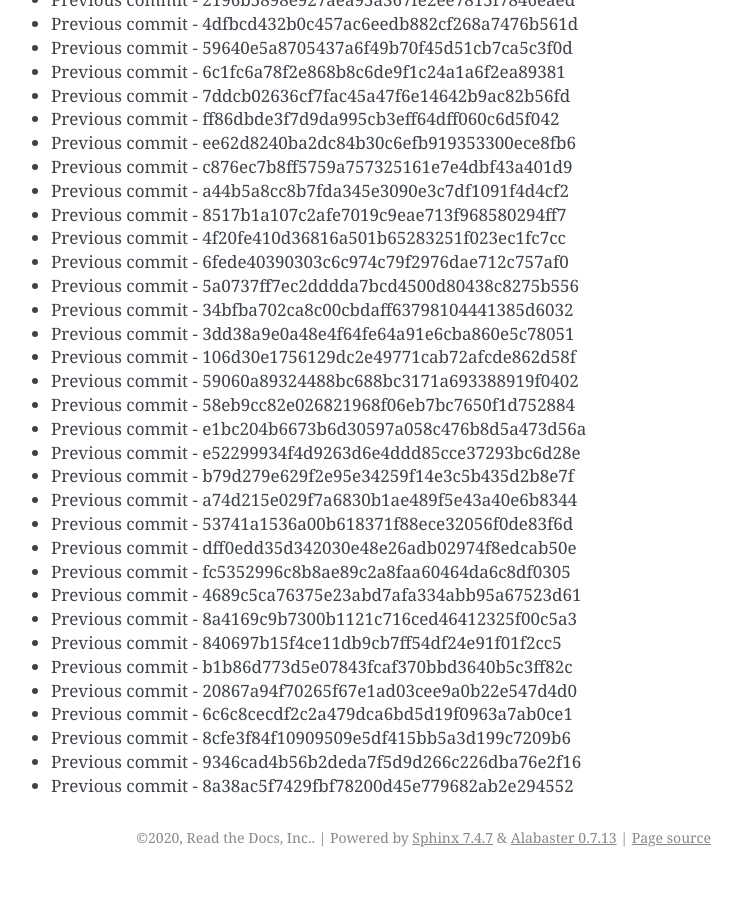
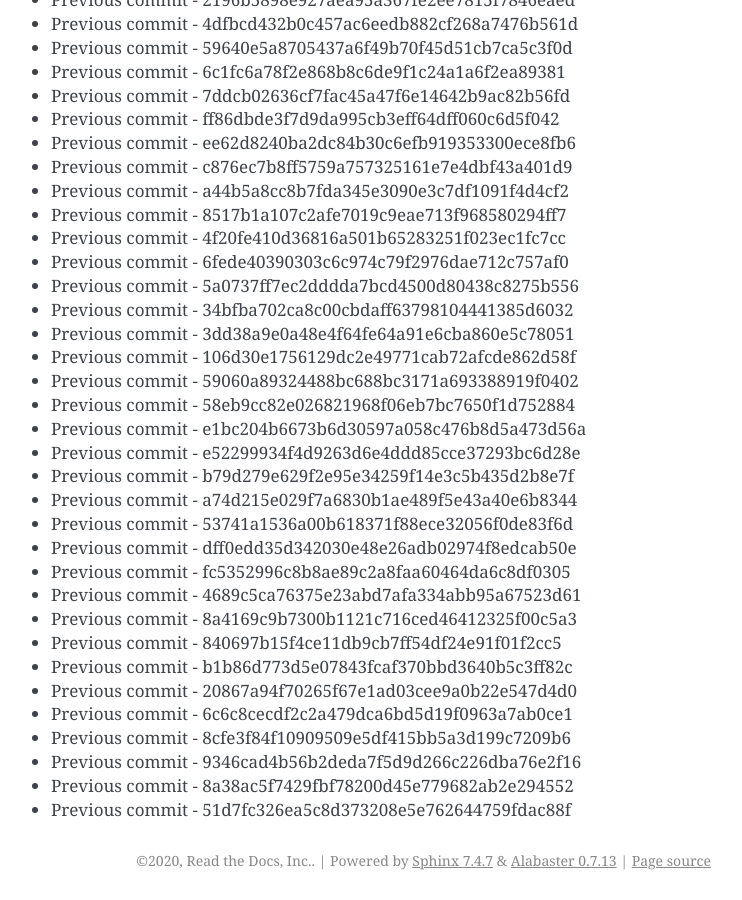
Before and after one commit to readthedocs/rtd-git-stresstest, a Sphinx documentation site: the page built from docs/updates.rst, in a window 1280 px wide and 900 px high, scrolled down 103053 px. Shown: the whole window, without its empty margins (399-1141 px from the left). Built offline with Sphinx 7.4.7, drawn with Linux system fonts in a browser that asks for light colours; before the commit the page ends 103930 px from its top, so only the background shows below that.

Commit message:
Generating commit from previous: 51d7fc326ea5c8d373208e5e762644759fdac88f

```diff
--- a/docs/updates.rst
+++ b/docs/updates.rst
@@ -4362,3 +4362,4 @@ It can be tested for any performance characteristics.
 * Previous commit - 8cfe3f84f10909509e5df415bb5a3d199c7209b6
 * Previous commit - 9346cad4b56b2deda7f5d9d266c226dba76e2f16
 * Previous commit - 8a38ac5f7429fbf78200d45e779682ab2e294552
+* Previous commit - 51d7fc326ea5c8d373208e5e762644759fdac88f
```
